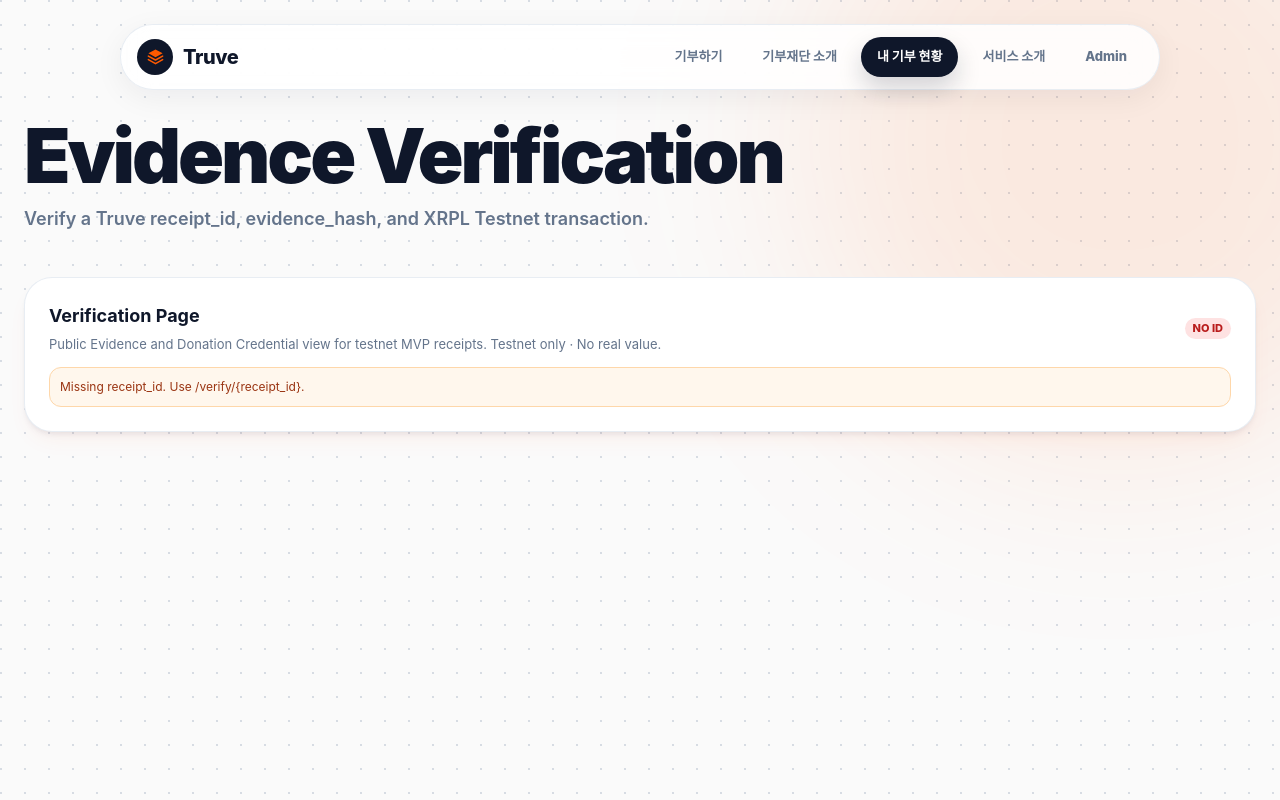
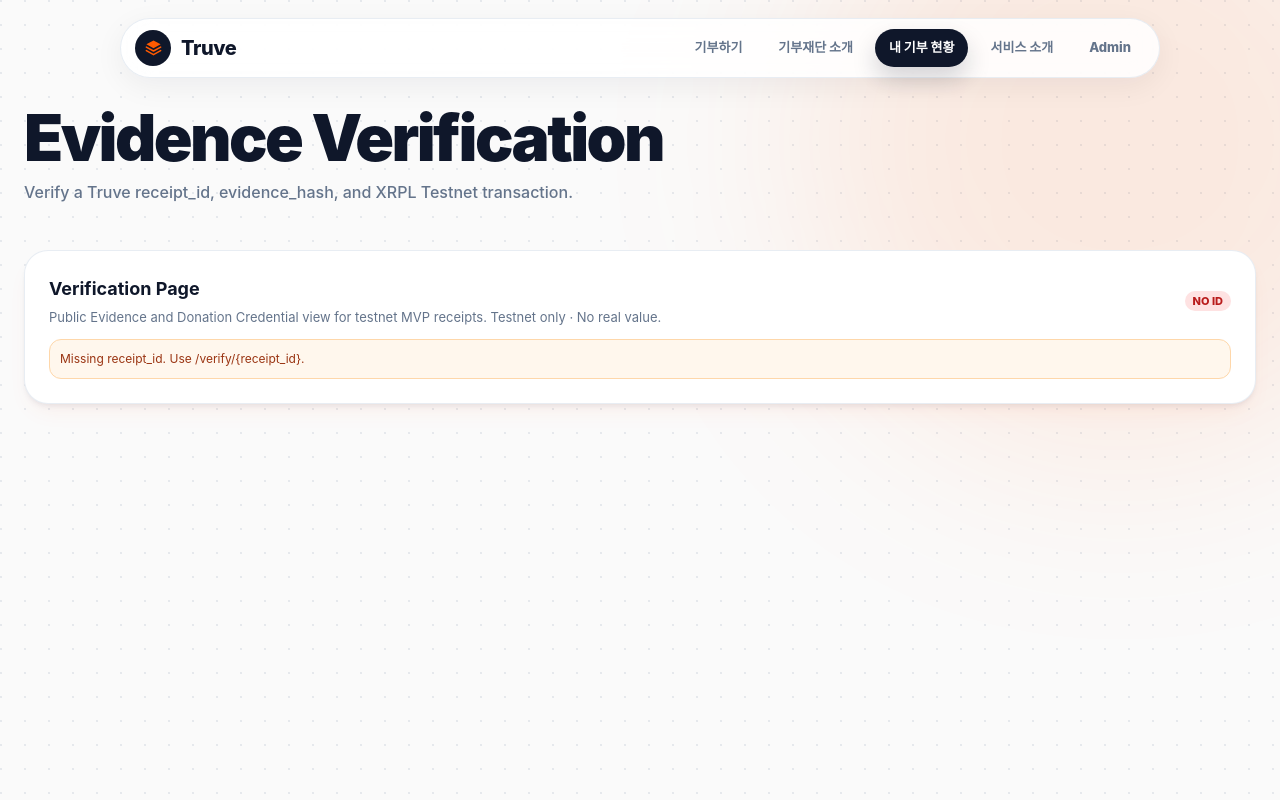
Before and after one commit to SangJun-Pyo/Truve_prototype, a website built with Vite: page verify.html in a window 1280 px wide. Built offline with nearby package versions, Linux system fonts and the light colour scheme; no server answers.

Commit message:
Soften shared visual scale

```diff
--- a/assets/styles.css
+++ b/assets/styles.css
@@ -11,7 +11,7 @@
   --tag-bg-orange: #fff0e5;
   --tag-text-orange: #ff5a00;
   --line: #e2e8f0;
-  --radius-card: 28px;
+  --radius-card: 24px;
   --radius-pill: 999px;
   --radius-button: 50%;
   --shadow-card: 0 4px 6px -1px rgba(15, 23, 42, 0.05), 0 2px 4px -1px rgba(15, 23, 42, 0.03), 0 12px 24px -8px rgba(255, 90, 0, 0.08);
@@ -35,7 +35,7 @@
 body {
   font-family: "Inter", "Pretendard", "Noto Sans KR", -apple-system, BlinkMacSystemFont, sans-serif;
   background-color: var(--bg-app);
-  background-image: radial-gradient(circle at 1px 1px, rgba(148, 163, 184, 0.35) 1px, transparent 0);
+  background-image: radial-gradient(circle at 1px 1px, rgba(148, 163, 184, 0.2) 1px, transparent 0);
   background-size: 24px 24px;
   color: var(--text-primary);
   line-height: 1.5;
@@ -66,7 +66,7 @@ body::before {
   width: 100%;
   max-width: 1280px;
   margin: 0 auto;
-  padding: 116px var(--space-4) var(--space-4);
+  padding: 104px var(--space-4) var(--space-4);
 }
 
 .app-header {
@@ -86,9 +86,9 @@ body::before {
   align-items: center;
   width: min(1040px, calc(100% - 48px));
   margin: 0 auto;
-  padding: 12px 16px;
+  padding: 10px 14px;
   position: fixed;
-  top: 24px;
+  top: 18px;
   left: 50%;
   transform: translateX(-50%);
   z-index: 50;
@@ -154,7 +154,7 @@ body::before {
   text-decoration: none;
   background-color: transparent;
   border: 1px solid transparent;
-  padding: 9px 15px;
+  padding: 8px 13px;
   border-radius: var(--radius-pill);
   font-size: 13px;
   font-weight: 800;
@@ -180,7 +180,7 @@ body::before {
 }
 
 .page-header h1 {
-  font-size: clamp(42px, 6vw, 76px);
+  font-size: clamp(40px, 5vw, 64px);
   font-weight: 900;
   letter-spacing: -0.04em;
   margin-bottom: var(--space-2);
@@ -190,8 +190,8 @@ body::before {
 .subtitle {
   color: var(--text-secondary);
   max-width: 760px;
-  font-size: 18px;
-  font-weight: 600;
+  font-size: 16px;
+  font-weight: 500;
   line-height: 1.65;
 }
 
@@ -2104,7 +2104,7 @@ input::placeholder {
   z-index: 1;
   width: min(1280px, calc(100% - 48px));
   margin: 0 auto;
-  padding: 116px 0 0;
+  padding: 104px 0 0;
 }
 
 .about-noise {
```
Also changed, not shown: dist/about.html, dist/admin.html, dist/assets/about-CVyjH9Jh.js (renamed from dist/assets/about-Cy8Z-16z.js), dist/assets/admin-DEzz6pqN.js (renamed from dist/assets/admin-BzUEVrVW.js), dist/assets/donation-BHlZUyjY.js (renamed from dist/assets/donation-BUwpctTk.js), dist/assets/foundationDetail-DCNM9481.js (renamed from dist/assets/foundationDetail-D1dytGgl.js), dist/assets/foundationInfo-C6amZrTf.js (renamed from dist/assets/foundationInfo-DlV68HHp.js), dist/assets/foundations-F2O0QJR9.js (renamed from dist/assets/foundations-HYR8d2Cz.js), dist/assets/governance-BVLdasck.js (renamed from dist/assets/governance-DCk9lf4_.js), dist/assets/status-_xbiKOIC.js (renamed from dist/assets/status-CFIg2Qw-.js), dist/assets/styles-DAuCb68p.css (deleted), dist/assets/styles-DaNp6z43.css (added), dist/assets/support-CfzFgprk.js (renamed from dist/assets/support-Dhdp_1Ui.js), dist/assets/verify-BpN9_AzW.js (renamed from dist/assets/verify-D7PUAWUq.js), 13 more files.
